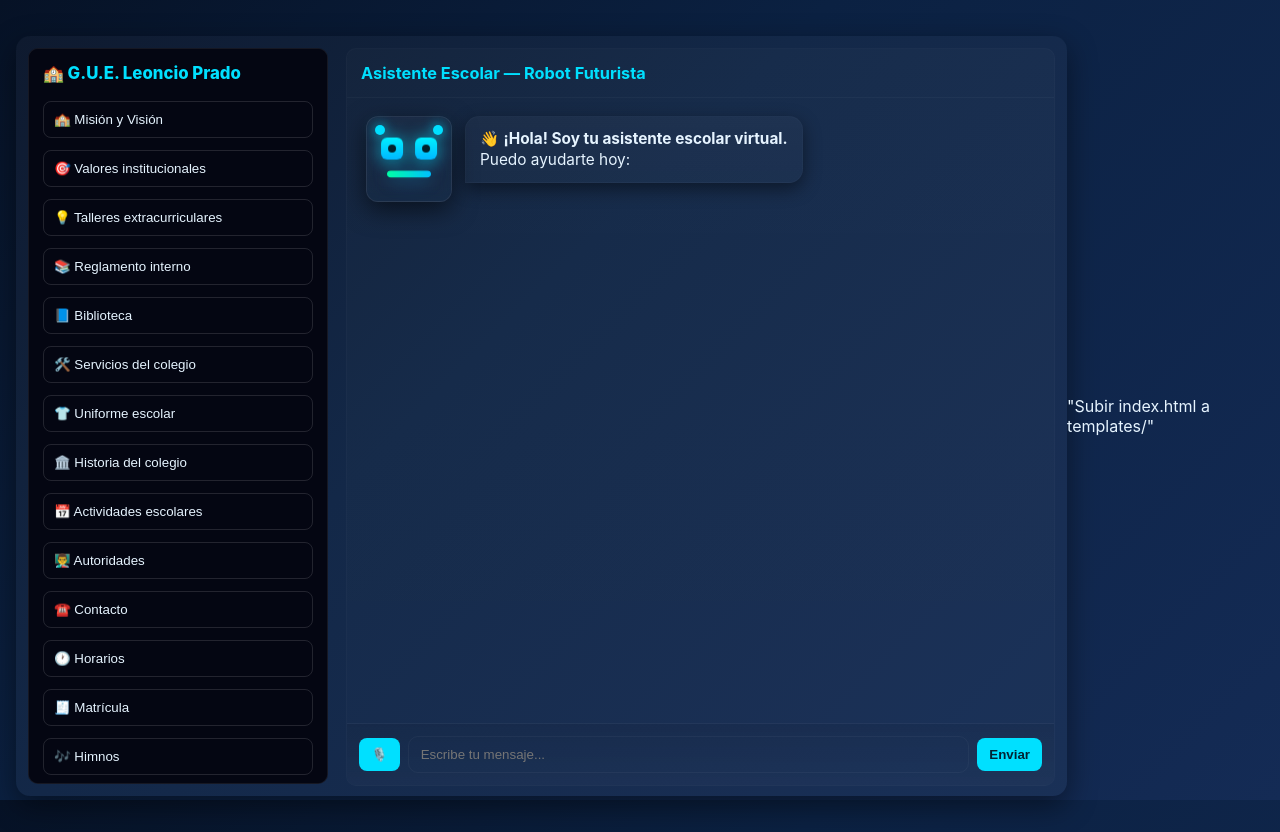
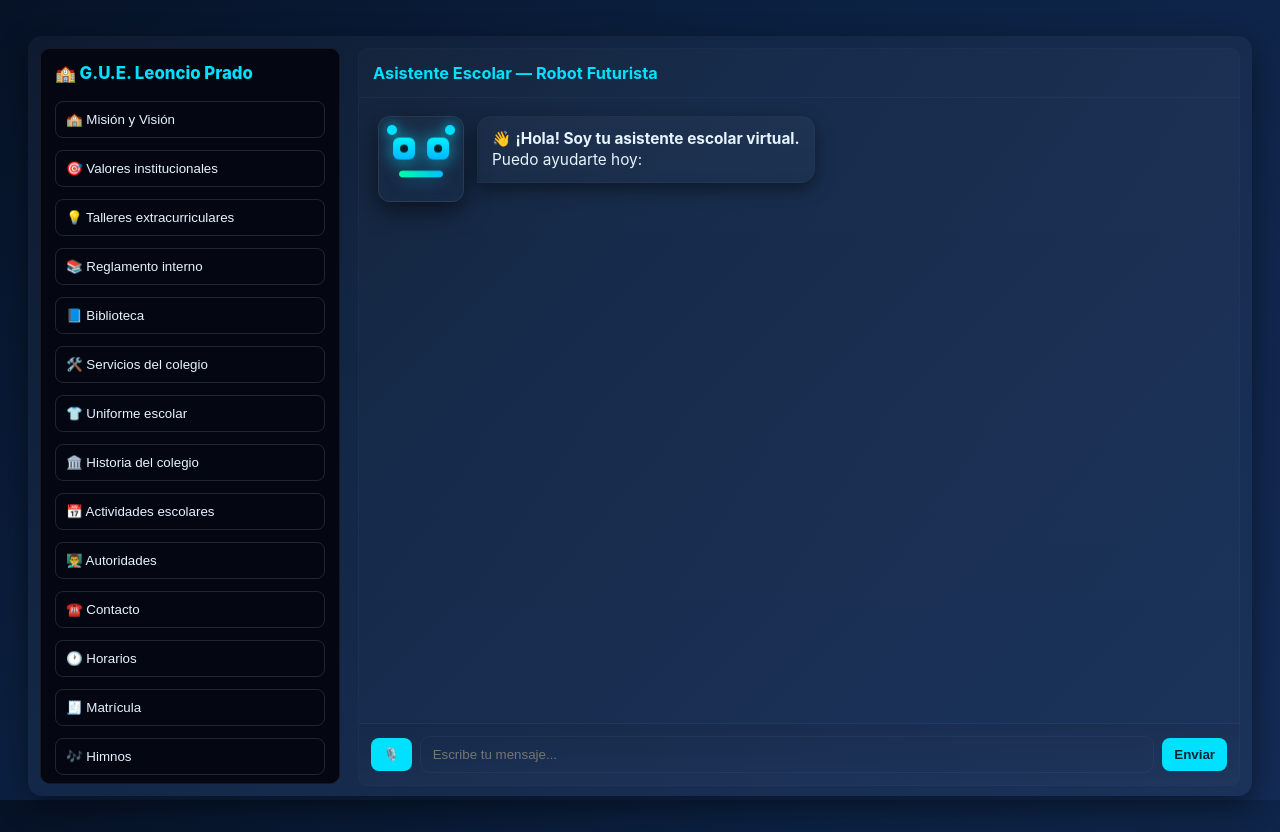
Before and after one commit to calaxer013-byte/asistente-escolar-final, a Flask app: page / in a window 1280 px wide. Run offline with Flask 3, Linux system fonts and the light colour scheme.

Commit message:
Update index.html

```diff
--- a/templates/index.html
+++ b/templates/index.html
@@ -284,5 +284,3 @@
   </script>
 </body>
 </html>
-
-"Subir index.html a templates/"
```
